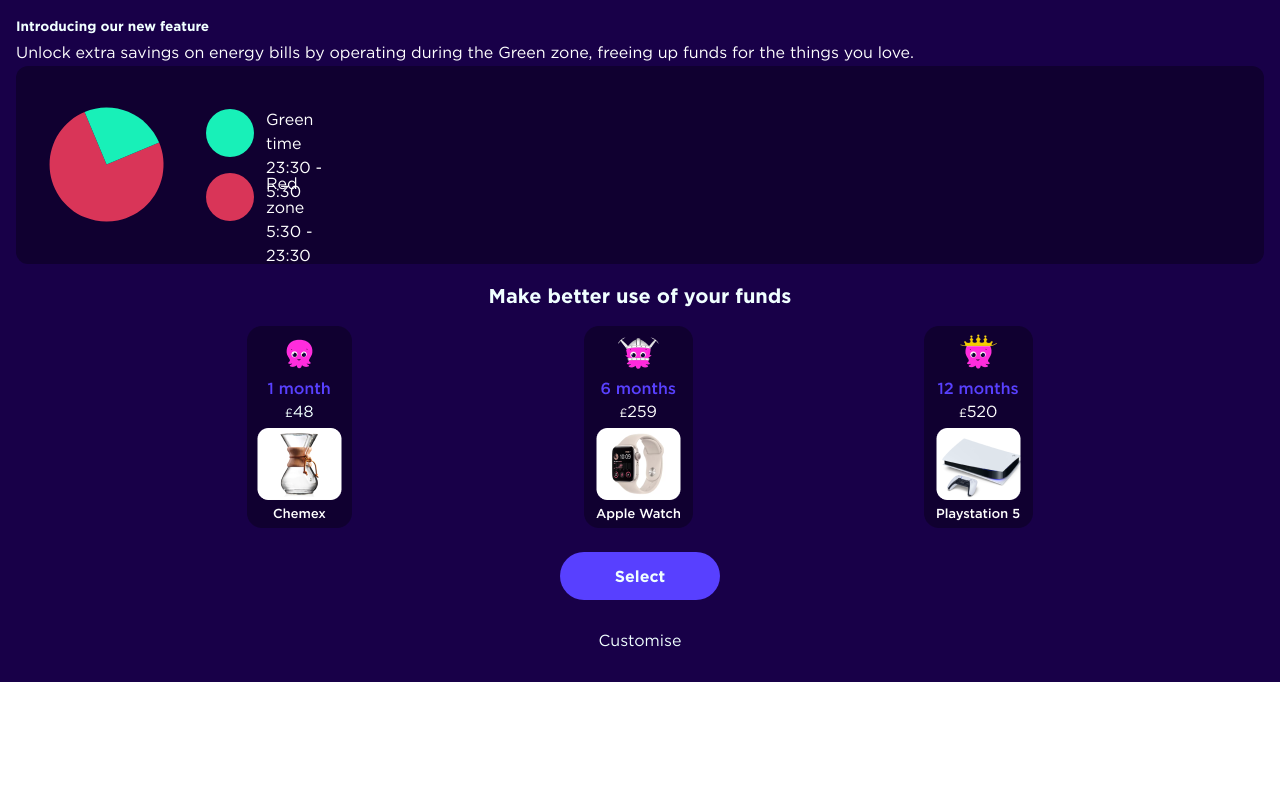
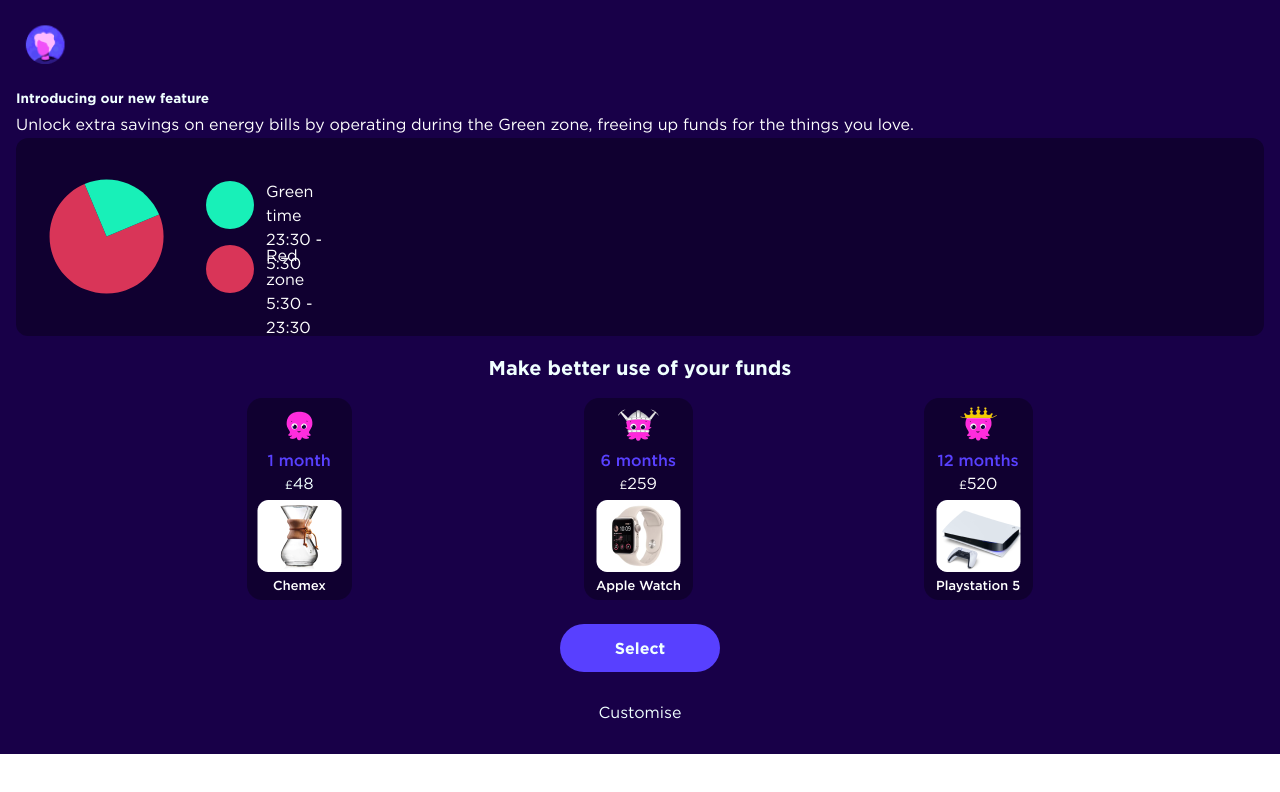
Before and after one commit to dominicva/coral8, a React (Create React App) app: page / in a window 1280 px wide. Shown: the top 792 px of the page. Built offline with nearby package versions, Linux system fonts and the light colour scheme.

Commit message:
feat: add header

```diff
--- a/src/App.js
+++ b/src/App.js
@@ -9,11 +9,13 @@ import { PieChart } from './components/PieChart';
 import { EnergyUsage } from './components/EnergyUsage';
 import { Progress } from './components/Progress';
 import SavingsPage from './pages/SavingsPage/SavingsPage';
+import Header from './components/Header/Header';
 
 function App() {
   return (
     <div className="App">
       <BrowserRouter>
+        <Header />
         <Routes>
           <Route path="/" element={<SavingsPage />} />
           <Route path="/page" element={<Page />} />
--- /dev/null
+++ b/src/components/Header/Header.jsx
@@ -0,0 +1,10 @@
+import userIcon from '../../assets/user-icon.png';
+import './Header.scss';
+
+export default function Header() {
+  return (
+    <header className="header">
+      <img className="header__user-icon" src={userIcon} alt="User icon" />
+    </header>
+  );
+}
--- /dev/null
+++ b/src/components/Header/Header.scss
@@ -0,0 +1,4 @@
+.header {
+  height: 4.5rem;
+  padding: 1rem;
+}
--- /dev/null
+++ b/src/components/Header/index.jsx
@@ -0,0 +1 @@
+export { default as Header } from './Header';
```
Also changed, not shown: src/assets/user-icon.png (added).
